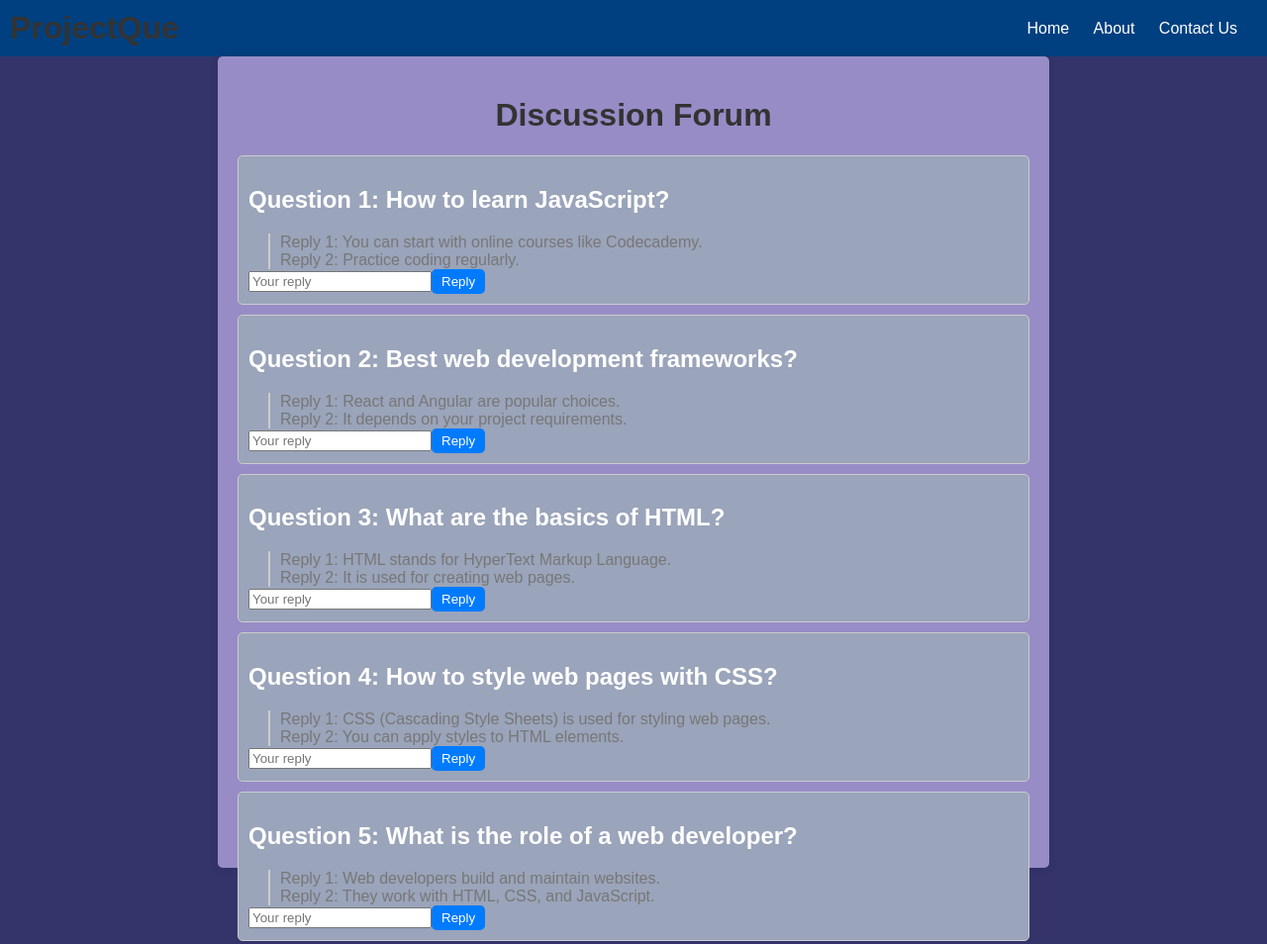
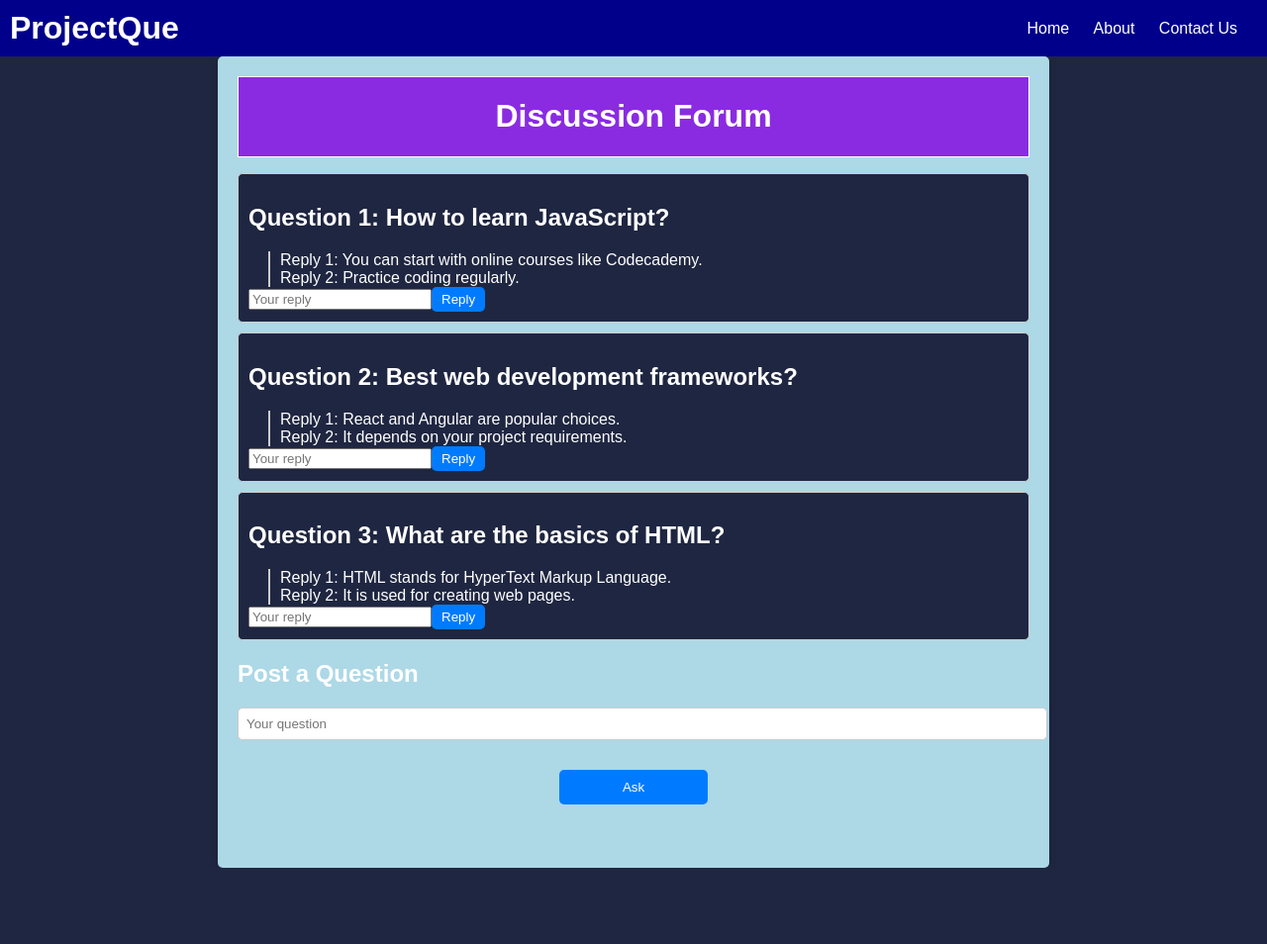
Before and after one commit to ashutoshsingh2073/ProjectQue2, a plain HTML site: page Login Page/homepage/df/df.html in a window 1280 px wide. Shown: the top 954 px of the page at 99% size. After the commit the page ends 877 px from the top, so only its background shows below. Drawn offline with Linux system fonts and the light colour scheme.

Commit message:
Update df.html

```diff
--- a/Login Page/homepage/df/df.html
+++ b/Login Page/homepage/df/df.html
@@ -8,20 +8,29 @@
         /* Updated CSS styles with colors */
         body {
             font-family: Arial, sans-serif;
-            background-color: #34346B;
+            background-color:#1f2641;
             margin: 0;
             padding: 0;
         }
         .navbar {
-            background-color: #004080;
+            background-color:darkblue;
             padding: 10px;
             color: white;
             display: flex;
             justify-content: space-between;
             align-items: center; /* Center vertically */
         }
+        .heading{
+            border:1px solid white;
+            background-color:blueviolet;
+            margin-bottom: 1rem;
+        }
+        .heading h1{
+            color:white;
+        }
         .navbar h1 {
             margin: 0;
+            color:white;
         }
         .navbar-links {
             text-align: right; /* Align links to the right */
@@ -37,19 +46,20 @@
             max-width: 800px;
             margin: 0 auto; /* Center the container horizontally */
             padding: 20px;
-            background-color: #978CC6;
+            background-color:lightblue;
             border-radius: 5px;
             box-shadow: 0 0 10px rgba(0, 0, 0, 0.1);
         }
         h1 {
-            color: #333;
+            color:#333;
             text-align: center;
         }
         .question {
             border: 1px solid #ccc;
             padding: 10px;
             margin-bottom: 10px;
-            background-color: #9AA4BA;
+            /* background-color: #9AA4BA; */
+            background-color: #1f2641;
             border-radius: 5px;
         }
         .question h2 {
@@ -62,7 +72,7 @@
             margin-left: 20px;
             border-left: 2px solid #ccc;
             padding-left: 10px;
-            color: #777;
+            color: white;
         }
         .ask-button {
             display: block;
@@ -100,6 +110,9 @@
         .full-height {
             height: calc(100vh - 20px); /* Set the height to fill the viewport vertically minus some margin */
         }
+        #new-question h2{
+            color:white;
+        }
     </style>
 </head>
 <body>
@@ -112,7 +125,10 @@
         </div>
     </div>
     <div class="container full-height"> <!-- Use the "full-height" class here -->
-        <h1>Discussion Forum</h1>
+        <div class="heading">
+            <h1>Discussion Forum</h1>
+        </div>
+
         <div id="questions">
             <!-- Questions and replies go here -->
         </div>
@@ -138,14 +154,14 @@
                 question: "What are the basics of HTML?",
                 replies: ["HTML stands for HyperText Markup Language.", "It is used for creating web pages."],
             },
-            {
+          /*  {
                 question: "How to style web pages with CSS?",
                 replies: ["CSS (Cascading Style Sheets) is used for styling web pages.", "You can apply styles to HTML elements."],
             },
             {
                 question: "What is the role of a web developer?",
                 replies: ["Web developers build and maintain websites.", "They work with HTML, CSS, and JavaScript."],
-            },
+            },*/
         ];
 
         // Function to display questions and replies
@@ -213,5 +229,6 @@
         // Display initial questions
         displayQuestions();
     </script>
+    <!-- The End -->
 </body>
 </html>
```
